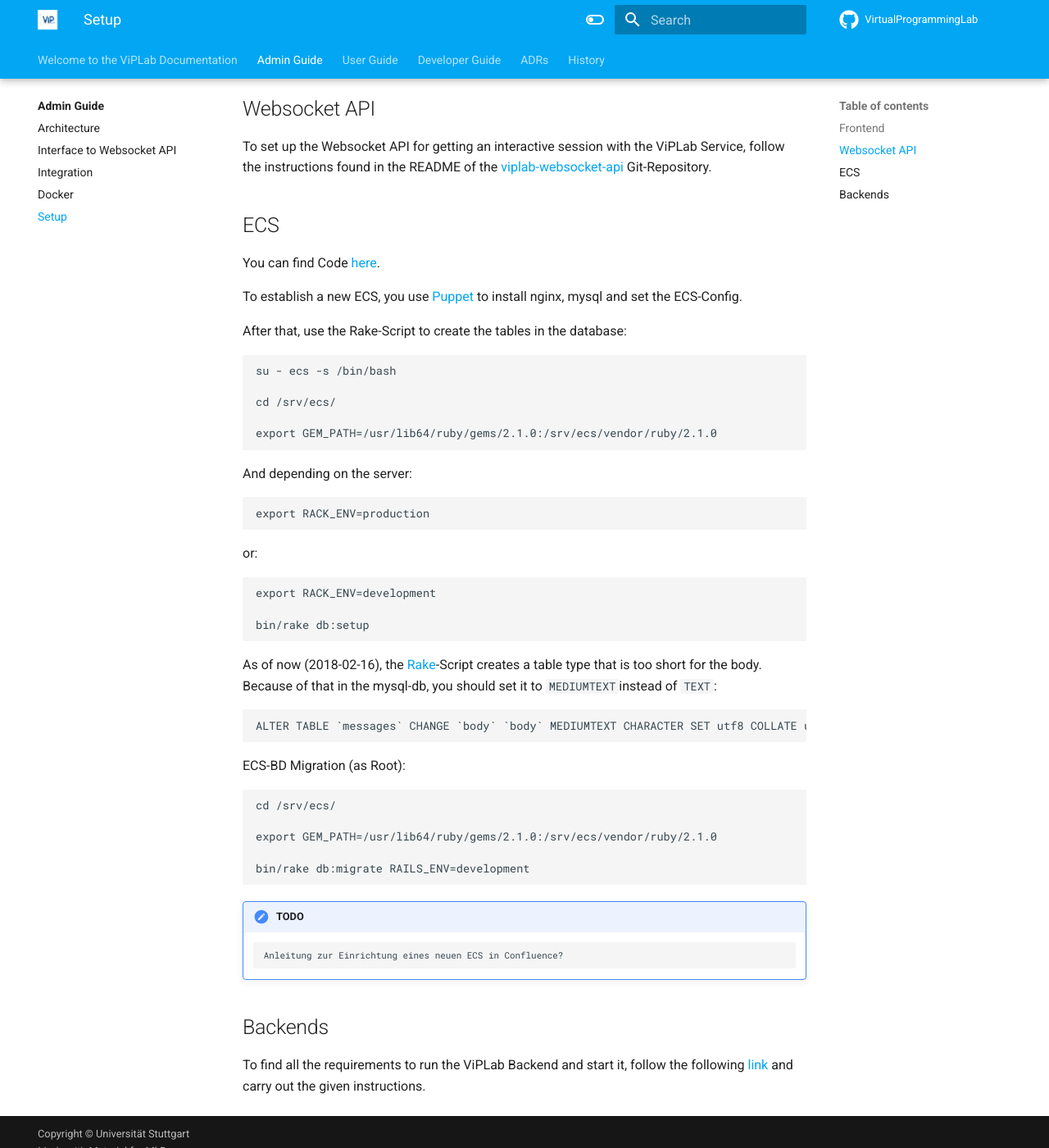
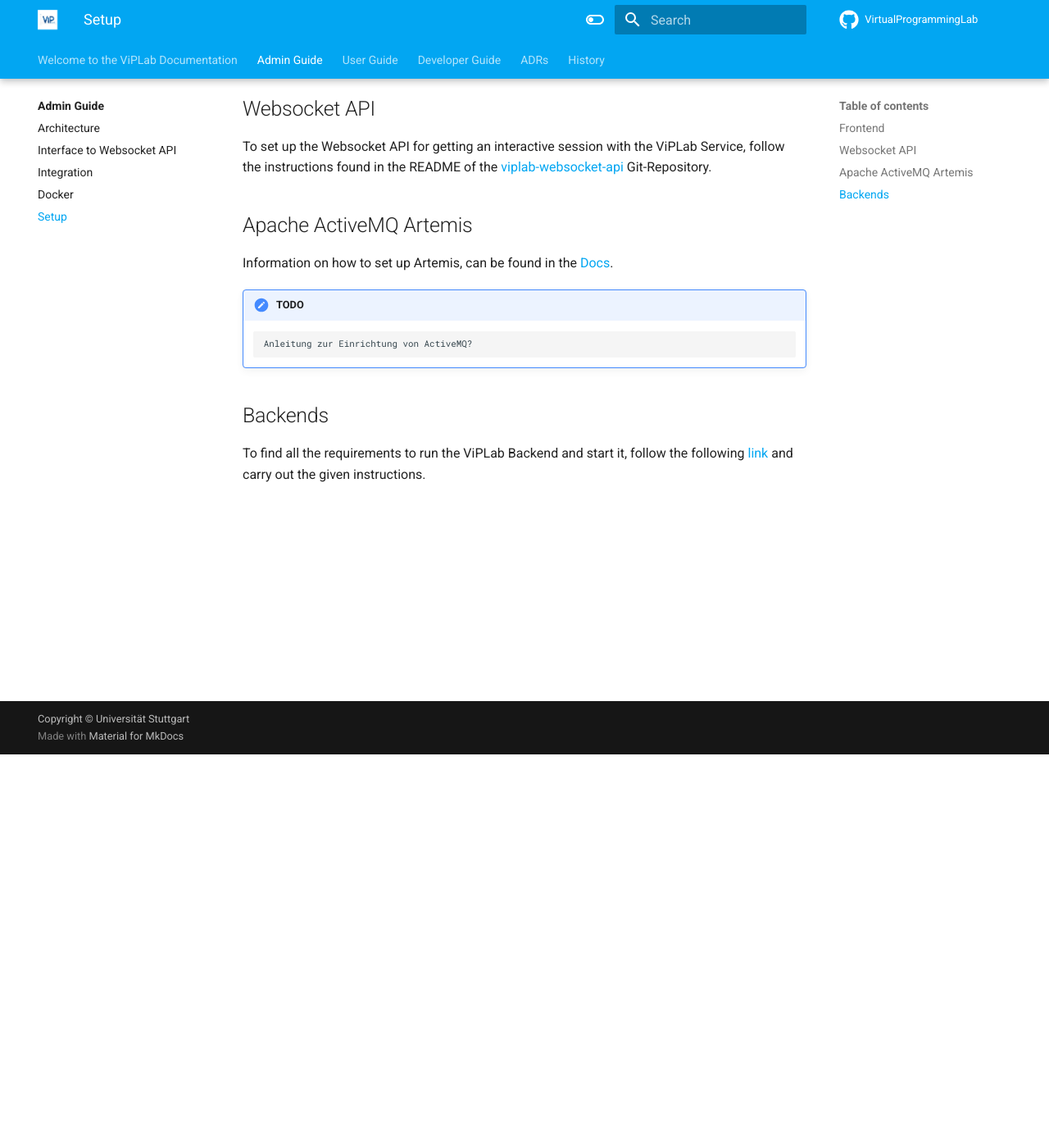
Before and after one commit to katharina-schulze/SusI-Documentation, an MkDocs documentation site: the page built from docs/admin/setup.md, in a window 1280 px wide and 1400 px high, scrolled down 480 px. Shown: the whole window at 82% size. Built offline with MkDocs 1.6.1 and Material for MkDocs 9.7.7, drawn with Linux system fonts in a browser that asks for light colours.

Commit message:
Modify Architecture and Setup to not include ECS anymore and replace it with ActiveMQ

````diff
--- a/docs/admin/setup.md
+++ b/docs/admin/setup.md
@@ -15,55 +15,12 @@ If you want to set it up...
 
 To set up the Websocket API for getting an interactive session with the ViPLab Service, follow the instructions found in the README of the [viplab-websocket-api](https://github.com/VirtualProgrammingLab/viplab-websocket-api) Git-Repository.
 
-## ECS
+## Apache ActiveMQ Artemis
 
-You can find Code [here](https://git.freeit.de/ecs4/).
-
-To establish a new ECS, you use [Puppet](https://puppet.com/docs/puppet/6/puppet_overview.html) to install nginx, mysql and set the ECS-Config.
-
-After that, use the Rake-Script to create the tables in the database:
-
-```
-su - ecs -s /bin/bash
-
-cd /srv/ecs/
-
-export GEM_PATH=/usr/lib64/ruby/gems/2.1.0:/srv/ecs/vendor/ruby/2.1.0
-
-```
-
-And depending on the server:
-
-```
-export RACK_ENV=production
-```
-
-or:
-
-```
-export RACK_ENV=development
-
-bin/rake db:setup
-```
-
-As of now (2018-02-16), the [Rake](https://www.rubyguides.com/2019/02/ruby-rake/)-Script creates a table type that is too short for the body.
-Because of that in the mysql-db, you should set it to `MEDIUMTEXT`instead of `TEXT`:
-```
-ALTER TABLE `messages` CHANGE `body` `body` MEDIUMTEXT CHARACTER SET utf8 COLLATE utf8_unicode_ci NULL DEFAULT NULL;
-```
-
-ECS-BD Migration (as Root):
-
-```
-cd /srv/ecs/
-
-export GEM_PATH=/usr/lib64/ruby/gems/2.1.0:/srv/ecs/vendor/ruby/2.1.0
-
-bin/rake db:migrate RAILS_ENV=development
-```
+Information on how to set up Artemis, can be found in the [Docs](https://activemq.apache.org/components/artemis/documentation/).
 
 !!! error "TODO"
-        Anleitung zur Einrichtung eines neuen ECS in Confluence?
+        Anleitung zur Einrichtung von ActiveMQ?
 
 ## Backends
 To find all the requirements to run the ViPLab Backend and start it, follow the following [link](https://github.com/VirtualProgrammingLab/ViPLab-Backend) and carry out the given instructions.
````
Also changed, not shown: docs/admin/architecture.md (+7 -8 lines).
